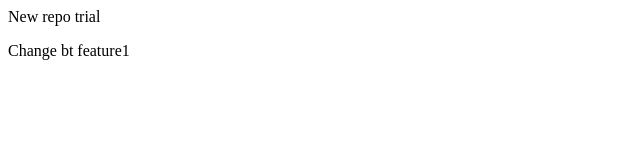
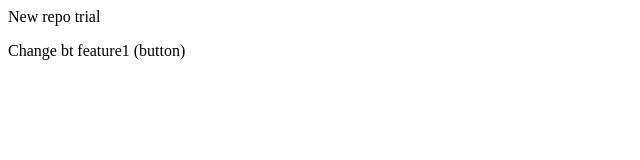
Before and after one commit to itSKoush/Demo2, a plain HTML site: page index.html in a window 1280 px wide. Shown: the full height of the page, 0-640 px from the left. Drawn offline with Linux system fonts and the light colour scheme.

Commit message:
change by main

```diff
--- a/index.html
+++ b/index.html
@@ -1,2 +1,2 @@
 <p>New repo trial</p>
-<p>Change bt feature1</p>
+<p>Change bt feature1 (button)</p>
```
